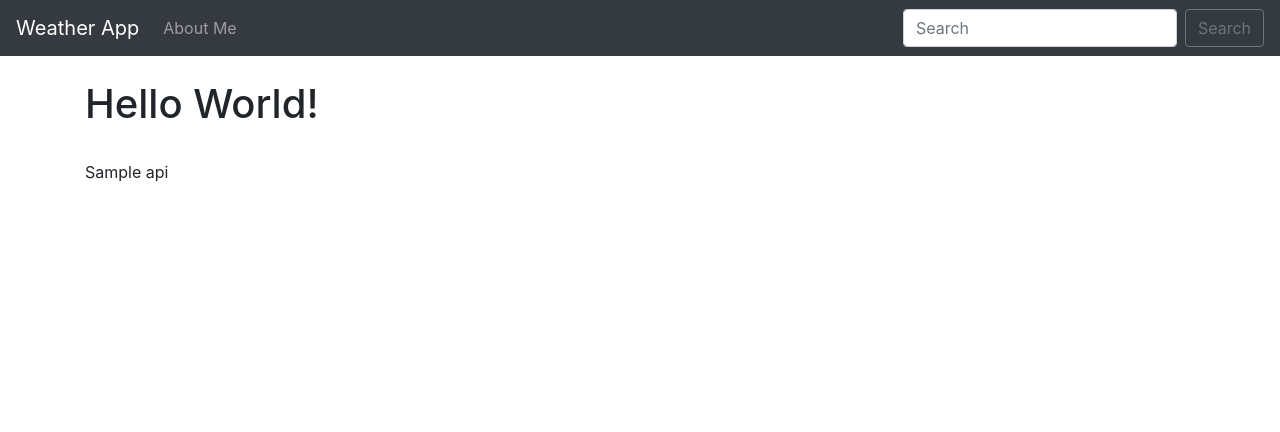
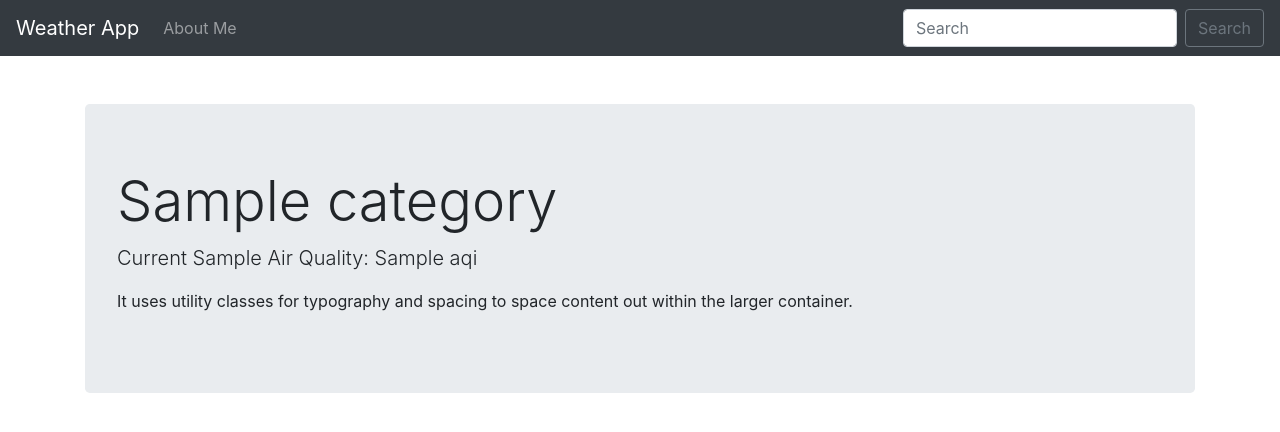
Before and after one commit to ArmanAugusto/DjangoAirQualityApp, a Django app: template lookup/templates/home.html in a window 1280 px wide. Shown: the top 432 px of the page. Run offline with Django 3.2, Linux system fonts and the light colour scheme; the template is opened without the code that fills it: most values are stand-ins (such as "Sample title", 1, 10 or a date in 2020); some libraries are stand-ins or nearby versions.

Commit message:
added cosmetics

```diff
--- a/lookup/templates/home.html
+++ b/lookup/templates/home.html
@@ -2,8 +2,23 @@
 
 {% block content %}
 
-<h1>Hello World!</h1>
+
 <br/>
-{{ api }}
+
+
+{% if api %}
+    {% if api == "Error..." %}
+        There was an error, please try again...
+    {% else %}
+        <div class="jumbotron">
+          <h1 class="display-4">{{ api.0.Category.Name }}</h1>
+          <p class="lead">Current {{ api.0.ReportingArea }} Air Quality:  {{ api.0.AQI }}</p>
+          <p>It uses utility classes for typography and spacing to space content out within the larger container.</p>
+        </div>
+    {% endif %}
+
+{% endif %}
+
+
 
 {% endblock %}
--- a/lookup/views.py
+++ b/lookup/views.py
@@ -6,7 +6,8 @@ def home(request):
     import json
     import requests
 
-    api_request = requests.get("{generated_url_here}")
+
+    api_request = requests.get("http://www.airnowapi.org/aq/observation/zipCode/current/?format=application/json&zipCode=92078&distance=30&API_KEY=F3F8D30B-21B1-42AA-939A-8CD6BE83F86D")
 
     try:
         api = json.loads(api_request.content)
```
